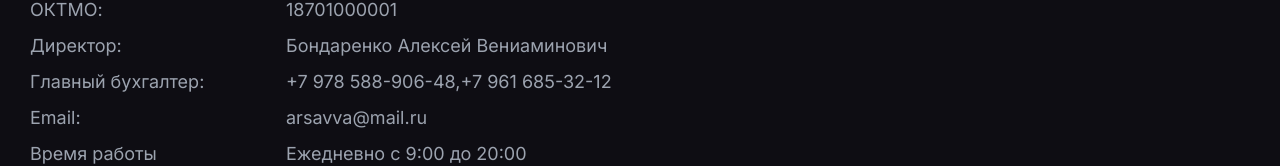
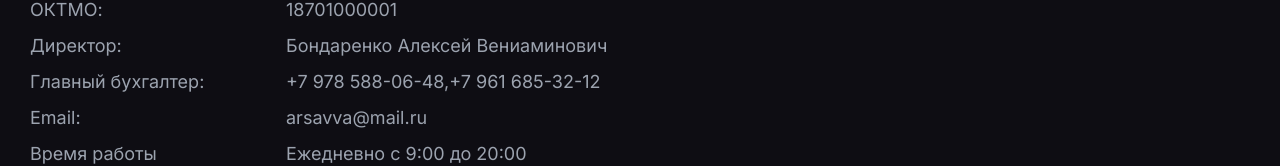
Before and after one commit to akSite7/web-volgashot-NextJS, a Next.js app: page /contacts in a window 1280 px wide. Shown: the part 661-827 px from the top of the page. Built offline with nearby package versions, Linux system fonts and the light colour scheme; no server answers.

Commit message:
Поправил номер телефона

```diff
--- a/src/components/section/Contact/Contact.tsx
+++ b/src/components/section/Contact/Contact.tsx
@@ -53,7 +53,7 @@ const Contact = () => {
               </li>
               <li className={styles.contactItem}>
                 <span className={styles.contactSpan}>Главный бухгалтер: </span>
-                <span itemprop="telephone">+7 978 588-906-48</span>,
+                <span itemprop="telephone">+7 978 588-06-48</span>,
                 <span itemprop="faxNumber">+7 961 685-32-12</span>
               </li>
               <li className={styles.contactItem}>
```
